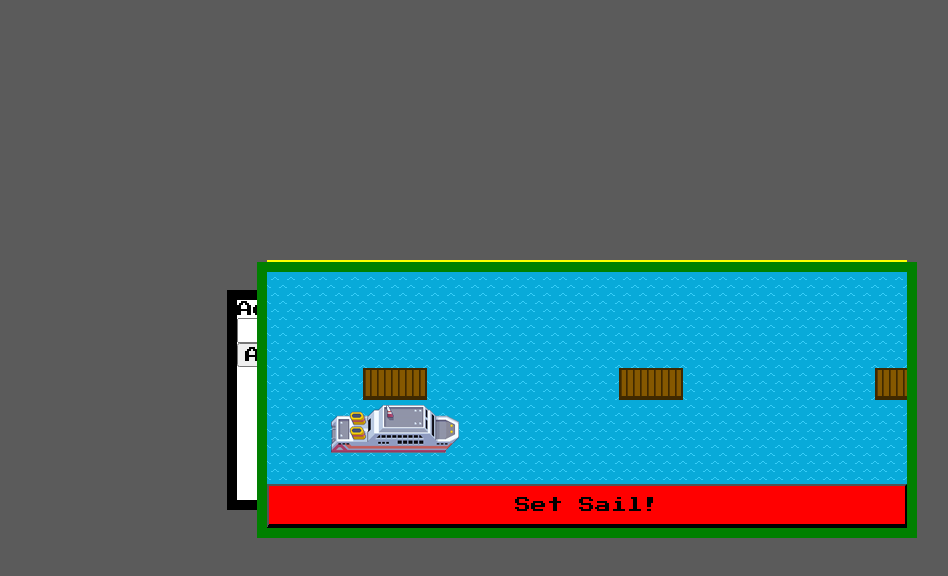
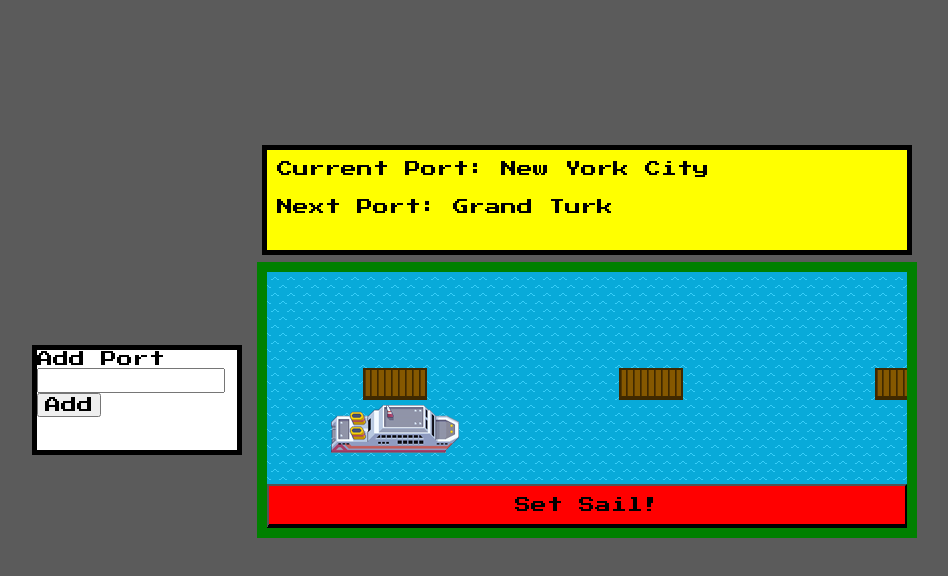
Before and after one commit to szabinakov/cruise-ships, a website: page index.html in a window 1280 px wide. Shown: the whole page, without its empty margins (53-1001 px from the left). Drawn offline with Linux system fonts and the light colour scheme.

Commit message:
added some styling

```diff
--- a/css/style.css
+++ b/css/style.css
@@ -70,7 +70,8 @@ body {
     position: fixed;
     height: 100px;
     width: 640px;
-    margin-top: -180px;
+    margin-top: -400px;
+    border: 5px solid black;
     font-family: 'Press Start 2P', cursive;
 }
 #current-port, #next-port {
@@ -78,11 +79,14 @@ body {
 }
 #container-of-portcreater {
     background-color: white;
-    height: 200px;
+    height: 100px;
     width: 200px;
     position: fixed;
-    margin-left: -500px;
-    border: 10px solid black;
+    margin-left: -900px;
+    border: 5px solid black;
     font-family: 'Press Start 2P', cursive;
 }
-label {}
+
+#portcreator {
+    width: 180px;
+}
```
Also changed, not shown: 1 other file.
